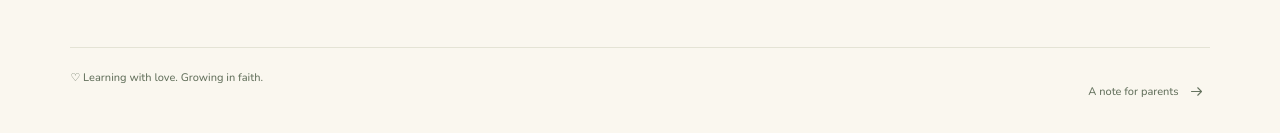
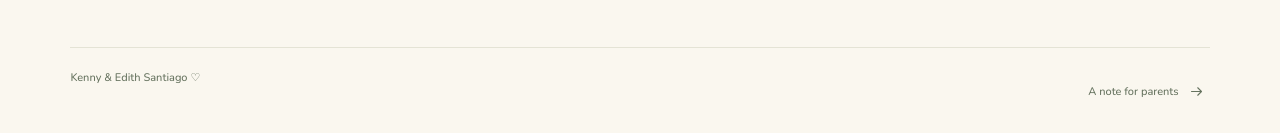
Before and after one commit to ksantiagoBAH/mass-adventure, a React (Vite) app: page / in a window 1280 px wide. Shown: the part 2136-2269 px from the top of the page. Built offline with nearby package versions, Linux system fonts and the light colour scheme.

Commit message:
Update footer dedication to Kenny and Edith Santiago

```diff
--- a/src/data/massParts.ts
+++ b/src/data/massParts.ts
@@ -663,7 +663,7 @@ export const ui = {
   referenceLinkNote:
     "For grown-ups: tap a CCC reference to read its section on the Vatican website. Links open in a new tab; find the paragraph number on that page.",
   reviewTitle: "Parish review",
-  footer: "♡ Learning with love. Growing in faith.",
+  footer: "Kenny & Edith Santiago ♡",
   parentLink: "A note for parents",
   happening: "What is happening?",
   why: "Why do we do this?",
```
